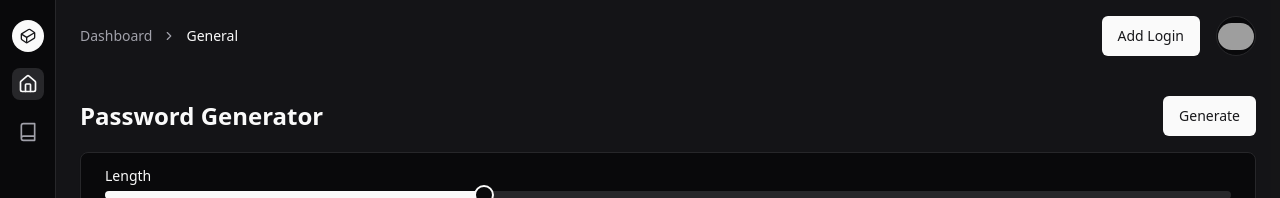
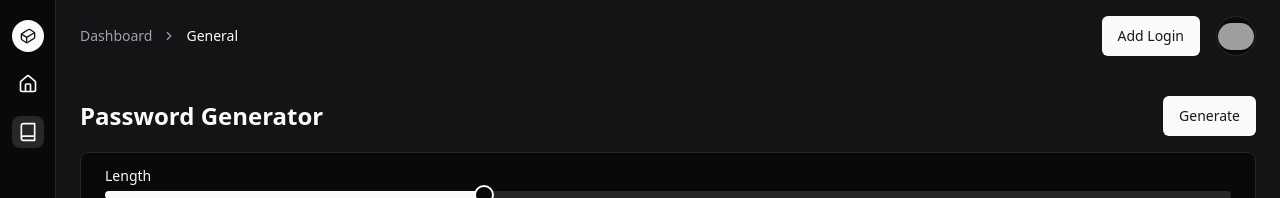
Before and after one commit to TokaPass/toka-web, a Next.js app: page /generator in a window 1280 px wide. Shown: the top 198 px of the page. Built offline with nearby package versions, Linux system fonts and the light colour scheme; grey boxes are pictures that could not be loaded.

Commit message:
fix layout icon highlight

```diff
--- a/components/layout.tsx
+++ b/components/layout.tsx
@@ -45,8 +45,10 @@ import {
 import { useState } from "react"
 import { Label } from "@/components/ui/label"
 import { DialogClose } from "@radix-ui/react-dialog"
+import { usePathname } from "next/navigation"
 
 export default function Layout({ children }: { children: React.ReactNode }) {
+  const path = usePathname()
   const [newPass, setNewPass] = useState<any>({})
 
   const createNewLogin = async () => {
@@ -77,7 +79,7 @@ export default function Layout({ children }: { children: React.ReactNode }) {
                 <TooltipTrigger asChild>
                   <Link
                     href="/"
-                    className="flex h-9 w-9 items-center justify-center rounded-lg bg-accent text-accent-foreground transition-colors hover:text-foreground md:h-8 md:w-8"
+                    className={`flex h-9 w-9 items-center justify-center rounded-lg ${path === "/" ? "bg-accent" : ""} text-accent-foreground transition-colors hover:text-foreground md:h-8 md:w-8`}
                   >
                     <Home className="h-5 w-5" />
                     <span className="sr-only">Dashboard</span>
@@ -90,9 +92,9 @@ export default function Layout({ children }: { children: React.ReactNode }) {
             <TooltipProvider>
               <Tooltip>
                 <TooltipTrigger asChild>
-                  <Link
+                <Link
                     href="/generator"
-                    className="flex h-9 w-9 items-center justify-center rounded-lg text-muted-foreground transition-colors hover:text-foreground md:h-8 md:w-8"
+                    className={`flex h-9 w-9 items-center justify-center rounded-lg ${path === "/generator" ? "bg-accent" : ""} text-accent-foreground transition-colors hover:text-foreground md:h-8 md:w-8`}
                   >
                     <Book className="h-5 w-5" />
                     <span className="sr-only">Generator</span>
```
